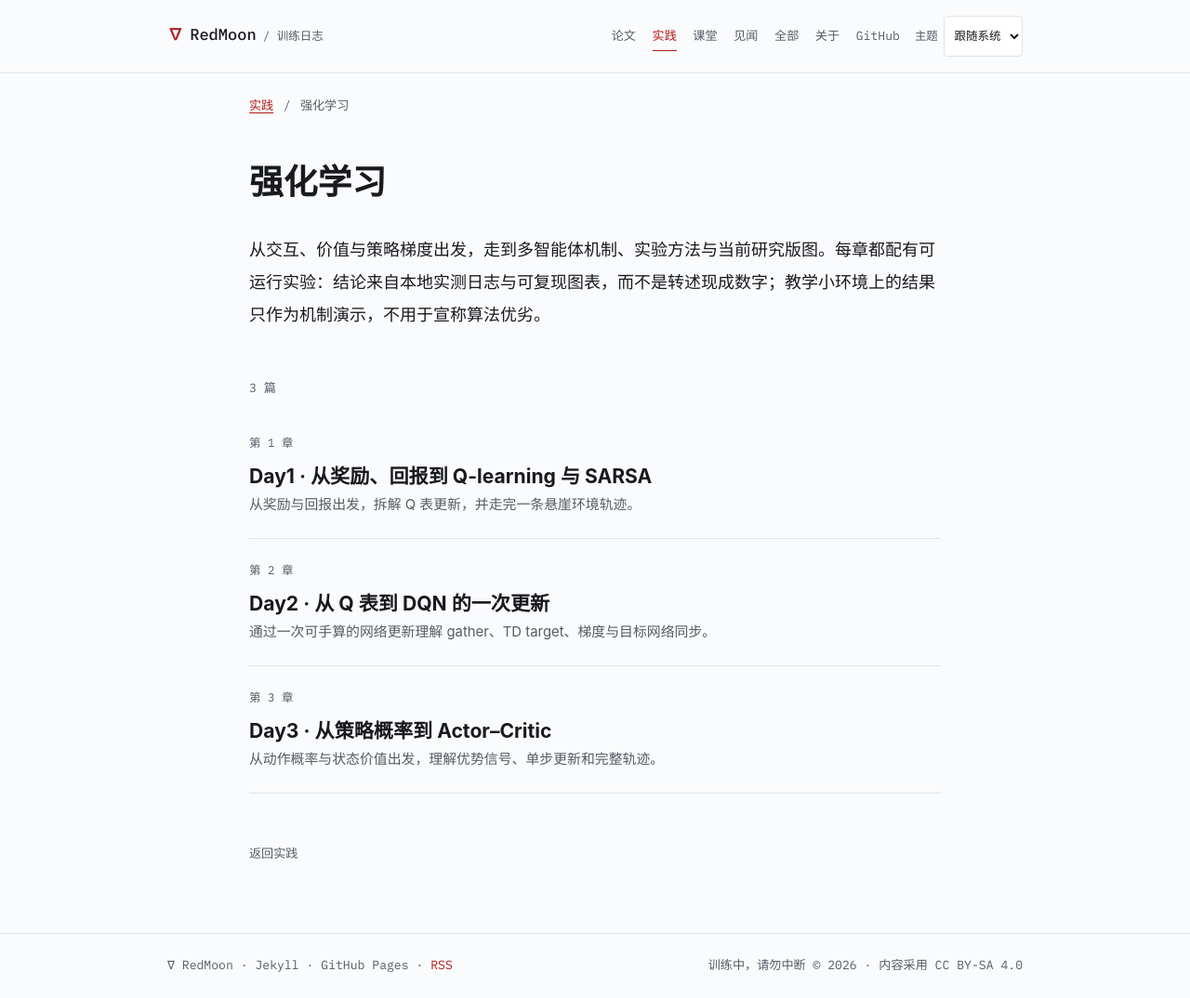
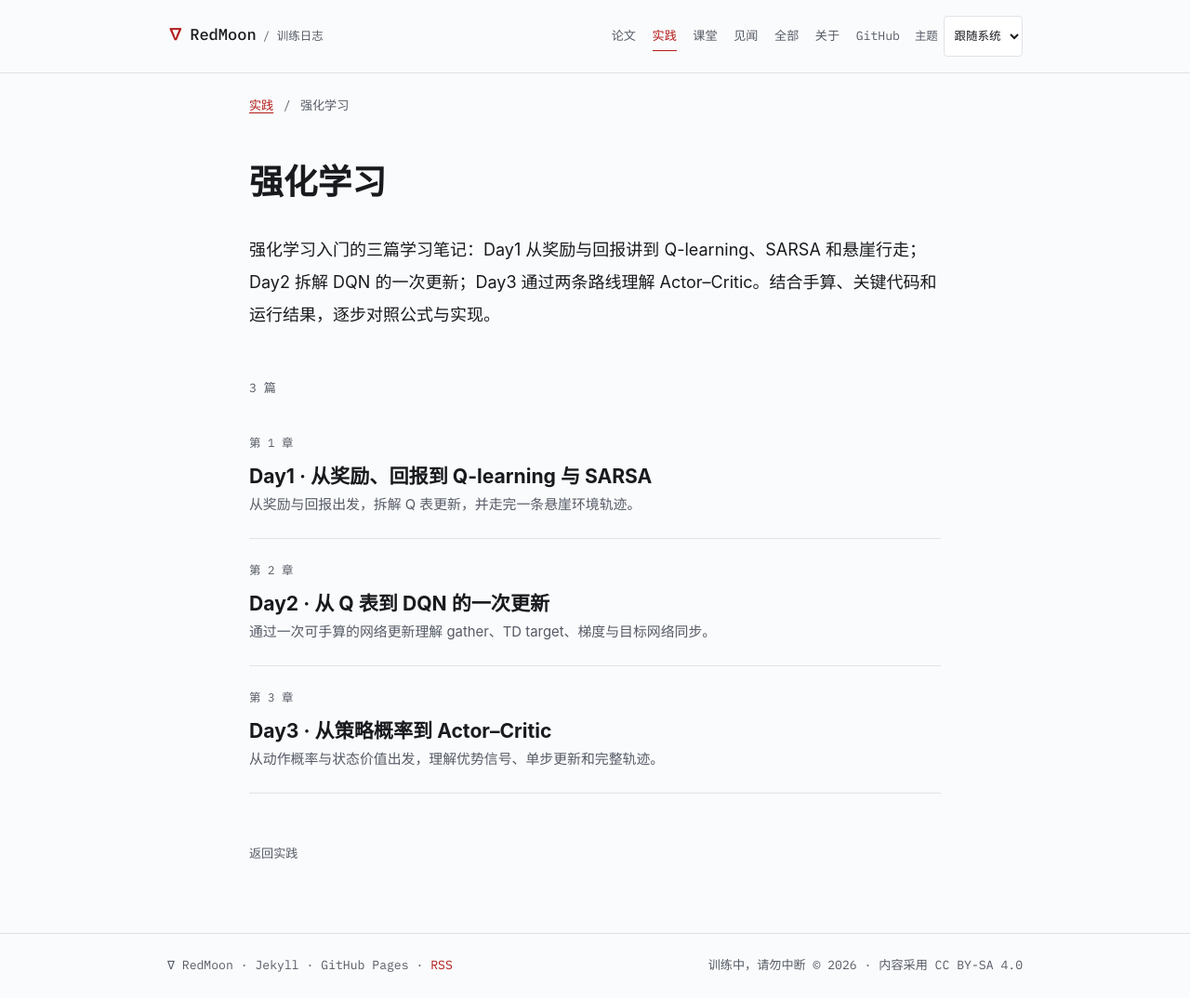
Before and after one commit to Redmoon-2333/Redmoon-2333.github.io, a Jekyll site: the page built from practice/reinforcement-learning/index.md, in a window 1280 px wide. Shown: the whole page at 93% size. Built offline with Jekyll 4.4.1, drawn with Linux system fonts in a browser that asks for light colours.

Commit message:
docs: 将强化学习专题说明限定为Day1至Day3

```diff
--- a/practice/reinforcement-learning/index.md
+++ b/practice/reinforcement-learning/index.md
@@ -5,4 +5,4 @@ topic: reinforcement-learning
 permalink: /practice/reinforcement-learning/
 ---
 
-从交互、价值与策略梯度出发，走到多智能体机制、实验方法与当前研究版图。每章都配有可运行实验：结论来自本地实测日志与可复现图表，而不是转述现成数字；教学小环境上的结果只作为机制演示，不用于宣称算法优劣。
+强化学习入门的三篇学习笔记：Day1 从奖励与回报讲到 Q-learning、SARSA 和悬崖行走；Day2 拆解 DQN 的一次更新；Day3 通过两条路线理解 Actor–Critic。结合手算、关键代码和运行结果，逐步对照公式与实现。
```
